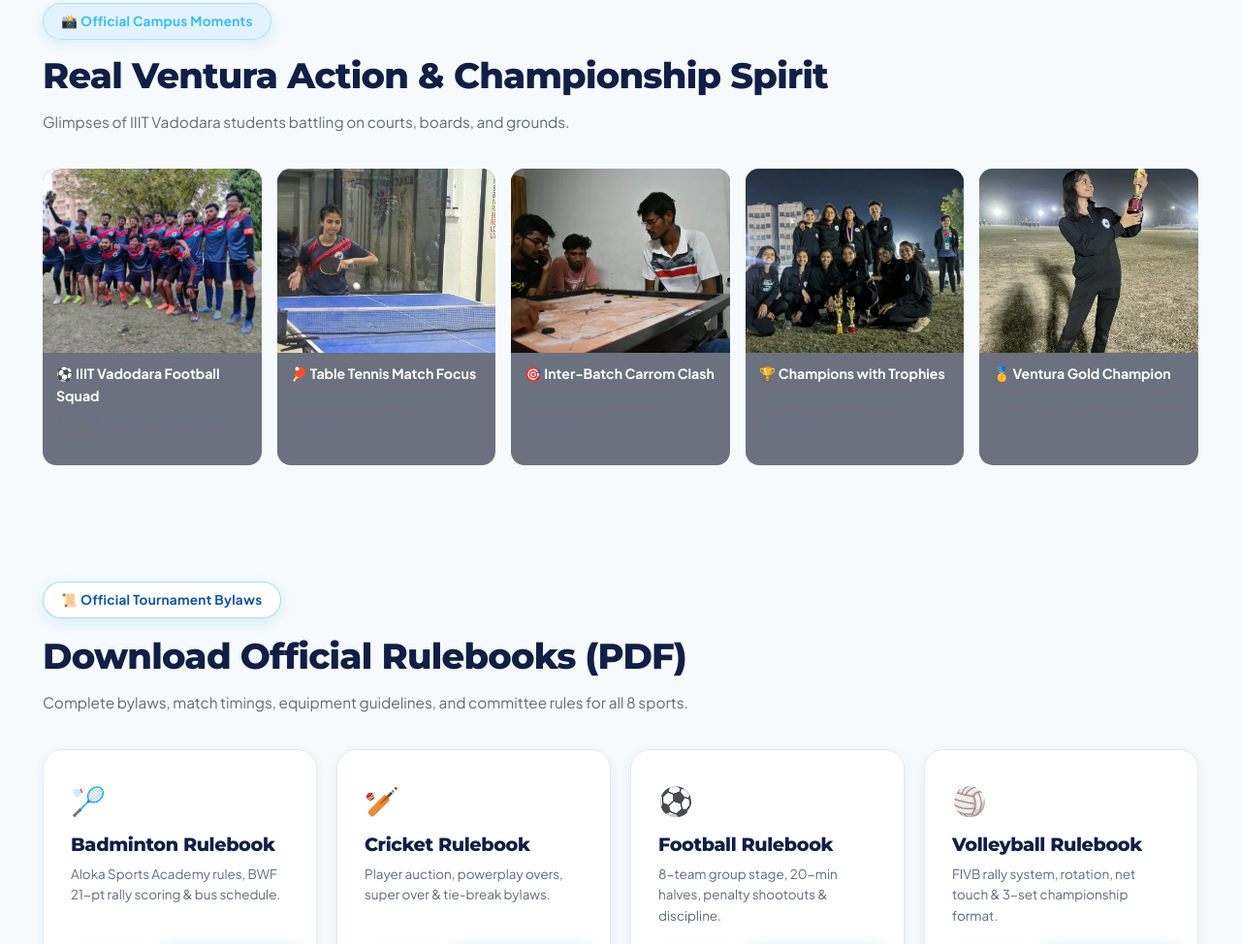
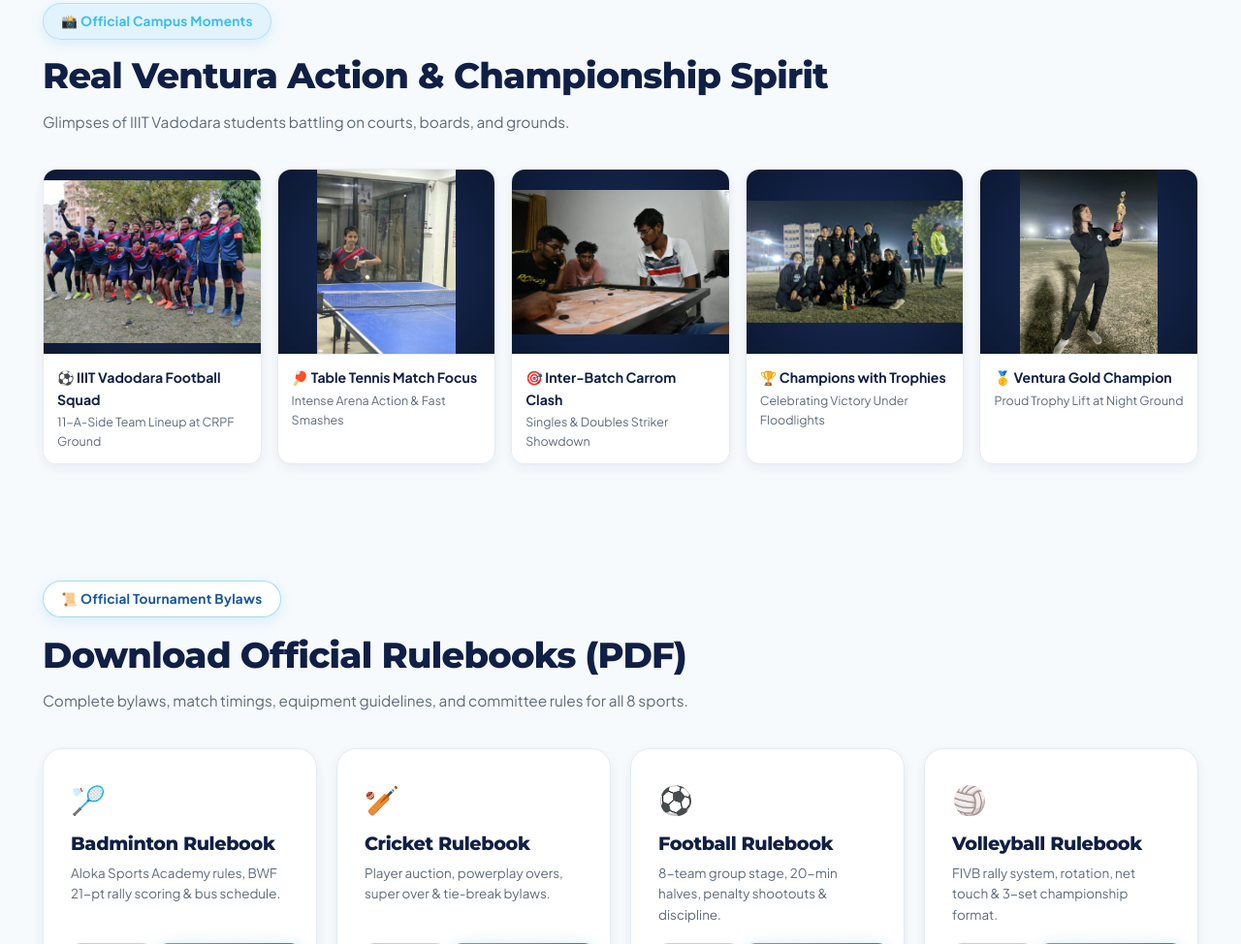
Before and after one commit to amanse7enine/ventura, a website: page index.html in a window 1280 px wide. Shown: the part 2727-3701 px from the top of the page at 97% size. Drawn offline with Linux system fonts and the light colour scheme.

Commit message:
Upgrade home campus moments gallery to uncropped cards with lightbox support

```diff
--- a/index.html
+++ b/index.html
@@ -378,53 +378,53 @@
     </div>
 
     <div style="display: grid; grid-template-columns: repeat(auto-fit, minmax(220px, 1fr)); gap: 1rem;">
-      <div style="background: rgba(15, 23, 42, 0.6); border: 1px solid var(--border-color); border-radius: var(--radius-md); overflow: hidden;">
-        <div style="height: 190px; overflow: hidden;">
-          <img src="assets/images/real-football-team.jpg" alt="IIIT Vadodara Football Squad" style="width: 100%; height: 100%; object-fit: cover;">
+      <div class="gallery-card">
+        <div class="gallery-card-img-wrap">
+          <img src="assets/images/real-football-team.jpg" alt="IIIT Vadodara Football Squad" class="clickable-photo" data-caption="IIIT Vadodara Football Squad • 11-A-Side Team Lineup at CRPF Ground" loading="lazy">
         </div>
-        <div style="padding: 10px 14px;">
-          <strong style="color: #fff; font-size: 0.88rem; display: block;">⚽ IIIT Vadodara Football Squad</strong>
-          <span style="font-size: 0.78rem; color: var(--text-muted);">11-A-Side Team Lineup at CRPF Ground</span>
+        <div class="gallery-caption">
+          <strong style="color: var(--deep-navy); font-size: 0.88rem; display: block;">⚽ IIIT Vadodara Football Squad</strong>
+          <span style="font-size: 0.78rem; color: var(--text-secondary);">11-A-Side Team Lineup at CRPF Ground</span>
         </div>
       </div>
 
-      <div style="background: rgba(15, 23, 42, 0.6); border: 1px solid var(--border-color); border-radius: var(--radius-md); overflow: hidden;">
-        <div style="height: 190px; overflow: hidden;">
-          <img src="assets/images/real-table-tennis.jpg" alt="Table Tennis Action" style="width: 100%; height: 100%; object-fit: cover;">
+      <div class="gallery-card">
+        <div class="gallery-card-img-wrap">
+          <img src="assets/images/real-table-tennis.jpg" alt="Table Tennis Match Focus" class="clickable-photo" data-caption="Table Tennis Action • Intense Campus Match Focus" loading="lazy">
         </div>
-        <div style="padding: 10px 14px;">
-          <strong style="color: #fff; font-size: 0.88rem; display: block;">🏓 Table Tennis Match Focus</strong>
-          <span style="font-size: 0.78rem; color: var(--text-muted);">Intense Arena Action & Fast Smashes</span>
+        <div class="gallery-caption">
+          <strong style="color: var(--deep-navy); font-size: 0.88rem; display: block;">🏓 Table Tennis Match Focus</strong>
+          <span style="font-size: 0.78rem; color: var(--text-secondary);">Intense Arena Action & Fast Smashes</span>
         </div>
       </div>
 
-      <div style="background: rgba(15, 23, 42, 0.6); border: 1px solid var(--border-color); border-radius: var(--radius-md); overflow: hidden;">
-        <div style="height: 190px; overflow: hidden;">
-          <img src="assets/images/real-carrom.jpg" alt="Carrom Tournament Board Action" style="width: 100%; height: 100%; object-fit: cover;">
+      <div class="gallery-card">
+        <div class="gallery-card-img-wrap">
+          <img src="assets/images/real-carrom.jpg" alt="Inter-Batch Carrom Clash" class="clickable-photo" data-caption="Inter-Batch Carrom Clash • Singles & Doubles Striker Showdown" loading="lazy">
         </div>
-        <div style="padding: 10px 14px;">
-          <strong style="color: #fff; font-size: 0.88rem; display: block;">🎯 Inter-Batch Carrom Clash</strong>
-          <span style="font-size: 0.78rem; color: var(--text-muted);">Singles & Doubles Striker Showdown</span>
+        <div class="gallery-caption">
+          <strong style="color: var(--deep-navy); font-size: 0.88rem; display: block;">🎯 Inter-Batch Carrom Clash</strong>
+          <span style="font-size: 0.78rem; color: var(--text-secondary);">Singles & Doubles Striker Showdown</span>
         </div>
       </div>
 
-      <div style="background: rgba(15, 23, 42, 0.6); border: 1px solid var(--border-color); border-radius: var(--radius-md); overflow: hidden;">
-        <div style="height: 190px; overflow: hidden;">
-          <img src="assets/images/real-champions-team.jpg" alt="Girls Championship Winners" style="width: 100%; height: 100%; object-fit: cover;">
+      <div class="gallery-card">
+        <div class="gallery-card-img-wrap">
+          <img src="assets/images/real-champions-team.jpg" alt="Champions with Trophies" class="clickable-photo" data-caption="Championship Team Victory • Celebrating Under Floodlights" loading="lazy">
         </div>
-        <div style="padding: 10px 14px;">
-          <strong style="color: #fff; font-size: 0.88rem; display: block;">🏆 Champions with Trophies</strong>
-          <span style="font-size: 0.78rem; color: var(--text-muted);">Celebrating Victory Under Floodlights</span>
+        <div class="gallery-caption">
+          <strong style="color: var(--deep-navy); font-size: 0.88rem; display: block;">🏆 Champions with Trophies</strong>
+          <span style="font-size: 0.78rem; color: var(--text-secondary);">Celebrating Victory Under Floodlights</span>
         </div>
       </div>
 
-      <div style="background: rgba(15, 23, 42, 0.6); border: 1px solid var(--border-color); border-radius: var(--radius-md); overflow: hidden;">
-        <div style="height: 190px; overflow: hidden;">
-          <img src="assets/images/real-trophy-winner.jpg" alt="Gold Trophy Celebration" style="width: 100%; height: 100%; object-fit: cover;">
+      <div class="gallery-card">
+        <div class="gallery-card-img-wrap">
+          <img src="assets/images/real-trophy-winner.jpg" alt="Ventura Gold Champion" class="clickable-photo" data-caption="Ventura Gold Champion • Proud Trophy Lift at Night Ground" loading="lazy">
         </div>
-        <div style="padding: 10px 14px;">
-          <strong style="color: #fff; font-size: 0.88rem; display: block;">🥇 Ventura Gold Champion</strong>
-          <span style="font-size: 0.78rem; color: var(--text-muted);">Proud Trophy Lift at Night Ground</span>
+        <div class="gallery-caption">
+          <strong style="color: var(--deep-navy); font-size: 0.88rem; display: block;">🥇 Ventura Gold Champion</strong>
+          <span style="font-size: 0.78rem; color: var(--text-secondary);">Proud Trophy Lift at Night Ground</span>
         </div>
       </div>
     </div>
```
Also changed, not shown: scripts/list-coordinators.js (added, +12 -0 lines).
